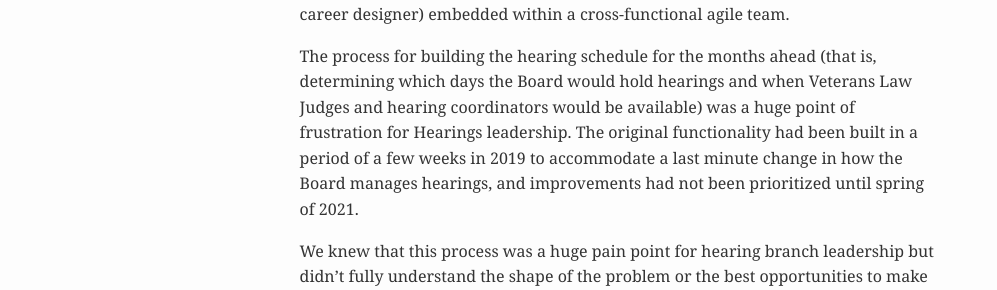
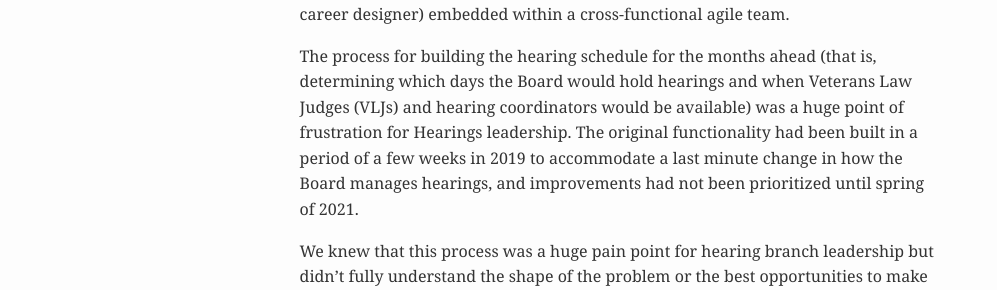
Before and after one commit to carodew/carodew.github.io, a Jekyll site: the page built from _posts/projects/ux/2014-01-01-Nava-Caseflow-build-hearing-schedule.md, in a window 1280 px wide and 1400 px high. Shown: the part 403-693 px from the top of the window, without its empty margins (0-997 px from the left). Built offline with Jekyll 4.4.1, drawn with Linux system fonts in a browser that asks for light colours; some of the changed text lies outside the part shown.

Commit message:
Update 2014-01-01-Nava-Caseflow-build-hearing-schedule.md

```diff
--- a/_posts/projects/ux/2014-01-01-Nava-Caseflow-build-hearing-schedule.md
+++ b/_posts/projects/ux/2014-01-01-Nava-Caseflow-build-hearing-schedule.md
@@ -13,7 +13,7 @@ img-path: '../img/'
 
 I worked as a senior designer and researcher on Caseflow Hearings (a sub-product of Caseflow) in an individual contributor role. Caseflow Hearings supports the scheduling and preparation for hearings on veterans appeals. I was on a team with three other designers (the Hearings design lead, one early-career, and one mid-career designer) embedded within a cross-functional agile team.
 
-The process for building the hearing schedule for the months ahead (that is, determining which days the Board would hold hearings and when Veterans Law Judges and hearing coordinators would be available) was a huge point of frustration for Hearings leadership. The original functionality had been built in a period of a few weeks in 2019 to accommodate a last minute change in how the Board manages hearings, and improvements had not been prioritized until spring of 2021.
+The process for building the hearing schedule for the months ahead (that is, determining which days the Board would hold hearings and when Veterans Law Judges (VLJs) and hearing coordinators would be available) was a huge point of frustration for Hearings leadership. The original functionality had been built in a period of a few weeks in 2019 to accommodate a last minute change in how the Board manages hearings, and improvements had not been prioritized until spring of 2021.
 
 We knew that this process was a huge pain point for hearing branch leadership but didn’t fully understand the shape of the problem or the best opportunities to make improvements. Additionally, our product manager suspected that even though this work was prioritized now, that could change before we had a chance to implement a wholesale redesign of the process. He was specifically interested in finding small, incremental improvements that the team could implement in smaller chunks, and which would be easier to get approval to work on.
 
```
Also changed, not shown: other parts of _posts/projects/ux/2014-01-01-Nava-Caseflow-build-hearing-schedule.md (+3 -3 lines).
